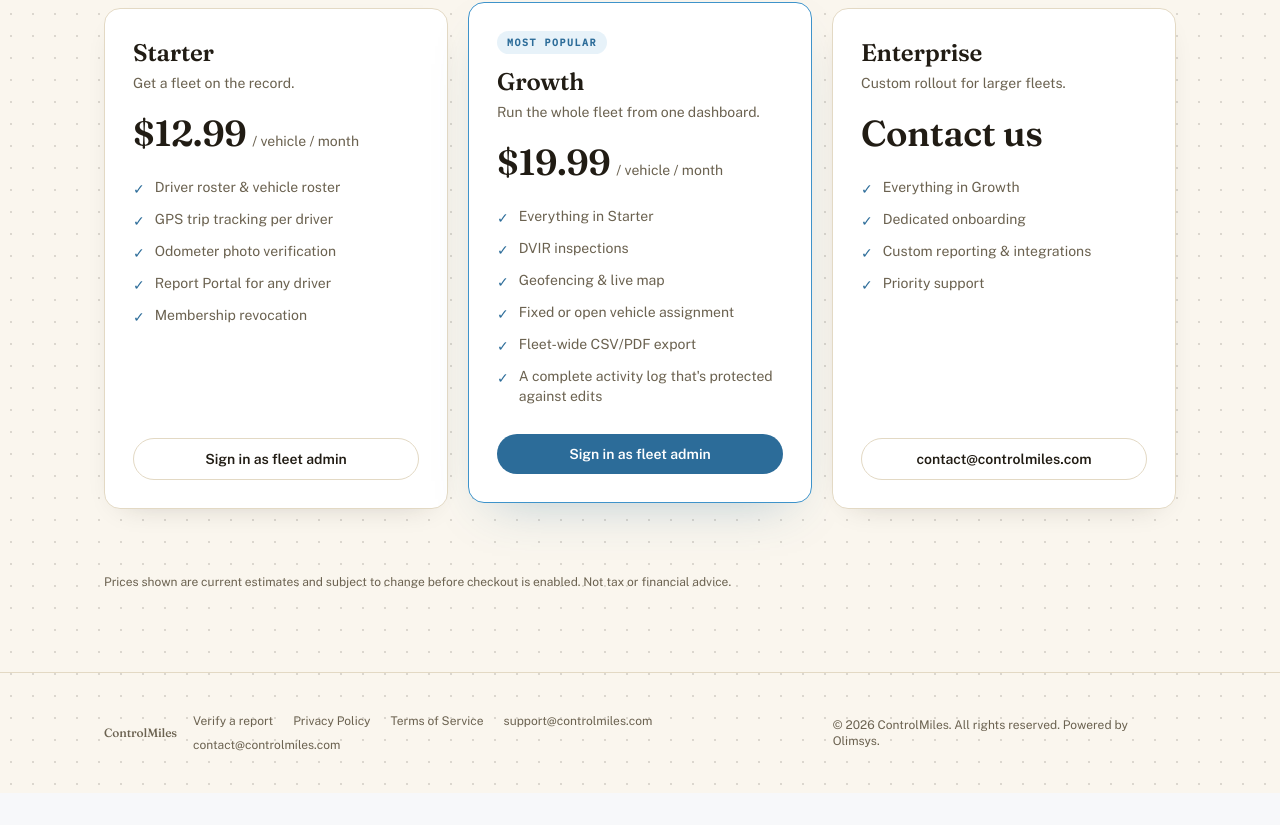
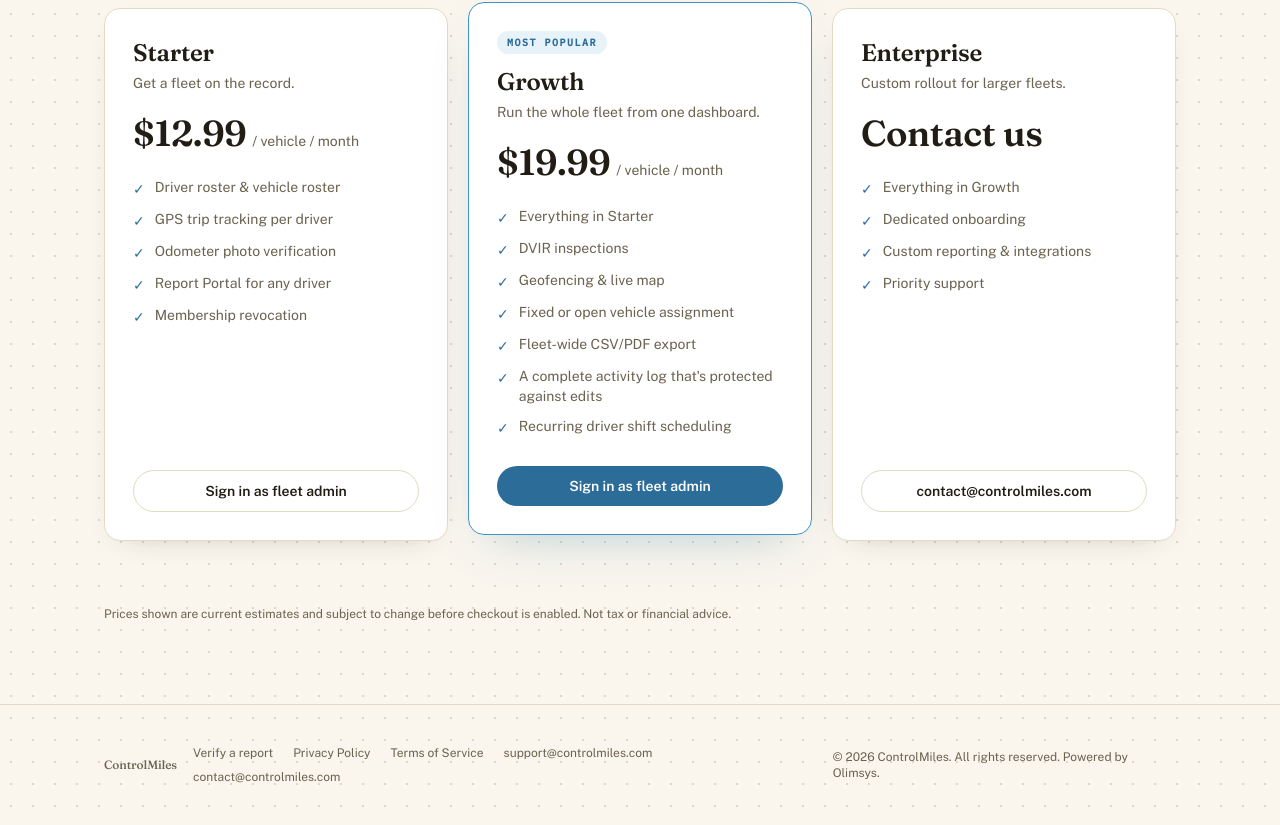
Before and after one commit to CEOOMS01/controlmiles-web, a Next.js app: page /en/pricing in a window 1280 px wide. Shown: the part 965-1790 px from the top of the page. Before the commit the page ends 1758 px from the top, so only its background shows below. Built offline with nearby package versions, Linux system fonts and the light colour scheme.

Commit message:
chore: list shift scheduling on the Growth pricing tier
Co-Authored-By: Claude Sonnet 5 <noreply@anthropic.com>

```diff
--- a/messages/en.json
+++ b/messages/en.json
@@ -105,6 +105,7 @@
       "assignmentModes": "Fixed or open vehicle assignment",
       "fleetExport": "Fleet-wide CSV/PDF export",
       "activityLog": "A complete activity log that's protected against edits",
+      "shiftScheduling": "Recurring driver shift scheduling",
       "everythingGrowth": "Everything in Growth",
       "onboarding": "Dedicated onboarding",
       "customReporting": "Custom reporting & integrations",
--- a/messages/es.json
+++ b/messages/es.json
@@ -105,6 +105,7 @@
       "assignmentModes": "Asignación de vehículo fija o abierta",
       "fleetExport": "Exportación CSV/PDF de toda la flota",
       "activityLog": "Un registro de actividad completo y protegido contra ediciones",
+      "shiftScheduling": "Horarios de turnos recurrentes para conductores",
       "everythingGrowth": "Todo lo de Growth",
       "onboarding": "Puesta en marcha acompañada",
       "customReporting": "Reportes e integraciones a medida",
--- a/src/app/[locale]/pricing/page.tsx
+++ b/src/app/[locale]/pricing/page.tsx
@@ -113,6 +113,7 @@ const fleetPlans = (t: Awaited<ReturnType<typeof getTranslations>>): Plan[] => [
       t("features.assignmentModes"),
       t("features.fleetExport"),
       t("features.activityLog"),
+      t("features.shiftScheduling"),
     ],
     cta: { label: t("signInFleet"), href: "/login" },
     highlight: true,
```
